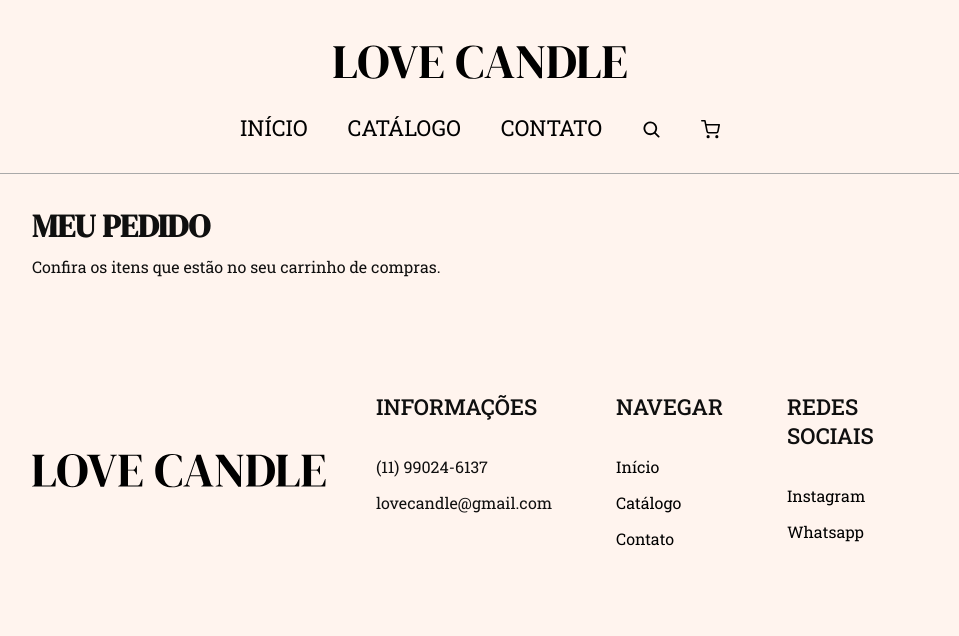
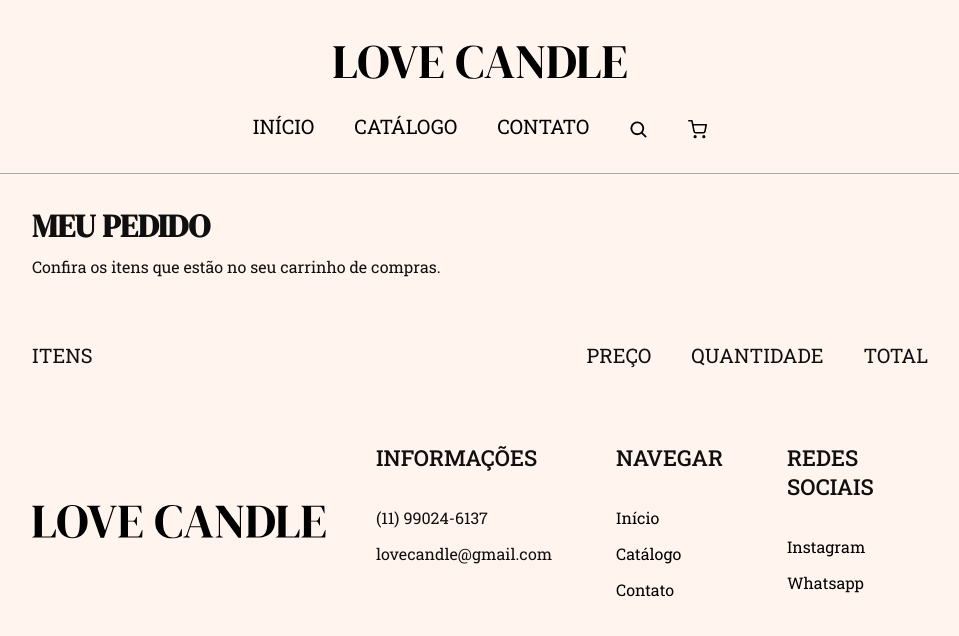
Before and after one commit to brbertholini/love-candle-frontend, a React (Vite) app: page /Cart in a window 1280 px wide. Shown: the top 636 px of the page, without its empty margins (160-1119 px from the left). Built offline with nearby package versions, Linux system fonts and the light colour scheme.

Commit message:
FEAT: Cart Header and Info

```diff
--- a/src/components/Header/styles.js
+++ b/src/components/Header/styles.js
@@ -26,7 +26,7 @@ export const Menu = styled.div`
 
 export const Navigation = styled.nav`
 > ul {
-    font-size: 22px;
+    font-size: 20px;
     font-weight: regular;
     padding: 0;
     display: flex;
--- a/src/pages/Cart/index.jsx
+++ b/src/pages/Cart/index.jsx
@@ -1,4 +1,4 @@
-import { Container, Content, CartInfo } from "./styles"
+import { Container, Content, CartHeader, CartInfo } from "./styles"
 import { Header } from "../../components/Header"
 import { Footer } from "../../components/Footer"
 import { Text } from "../Contact/styles"
@@ -10,11 +10,19 @@ export function Cart() {
             <Header />
             <DivisorLine />
             <Content>
-                <CartInfo>
+                <CartHeader>
                 <Text>
                     <h1>MEU PEDIDO</h1>
                     <p>Confira os itens que estão no seu carrinho de compras.</p>
                 </Text>
+                </CartHeader>
+                <CartInfo>
+                    <p>ITENS</p>
+                    <div>
+                    <p>PREÇO</p>
+                    <p>QUANTIDADE</p>
+                    <p>TOTAL</p>
+                    </div>
                 </CartInfo>
             </Content>
             <Footer />
--- a/src/pages/Cart/styles.js
+++ b/src/pages/Cart/styles.js
@@ -12,6 +12,22 @@ export const Content = styled.div`
     gap: 25px;
 `
 
-export const CartInfo = styled.div`
+export const CartHeader = styled.div`
 
 `
+
+export const CartInfo = styled.div`
+    width: 100%;
+    gap: 40px;
+    display: flex;
+    flex-direction: row;
+    font-size: 20px;
+    font-weight: regular;
+    justify-content: space-between;
+
+    > div {
+        display: flex;
+        flex-direction: row;
+        gap: 40px;
+    }
+`
```
